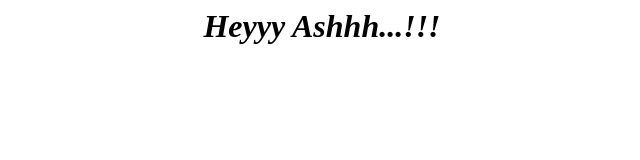
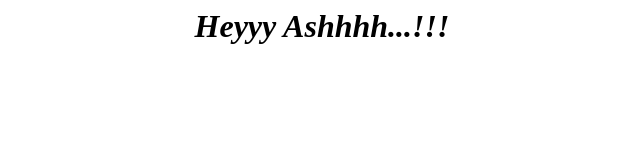
Before and after one commit to Aishwarya9103/try1, a plain HTML site: page index.html in a window 1280 px wide. Shown: the whole page, without its empty margins (318-958 px from the left). Drawn offline with Linux system fonts and the light colour scheme.

Commit message:
third commit

```diff
--- a/index.html
+++ b/index.html
@@ -1 +1 @@
-<h1><i><center>Heyyy Ashhh...!!!</center></i></h1>
+<h1><i><center>Heyyy Ashhhh...!!!</center></i></h1>
```
